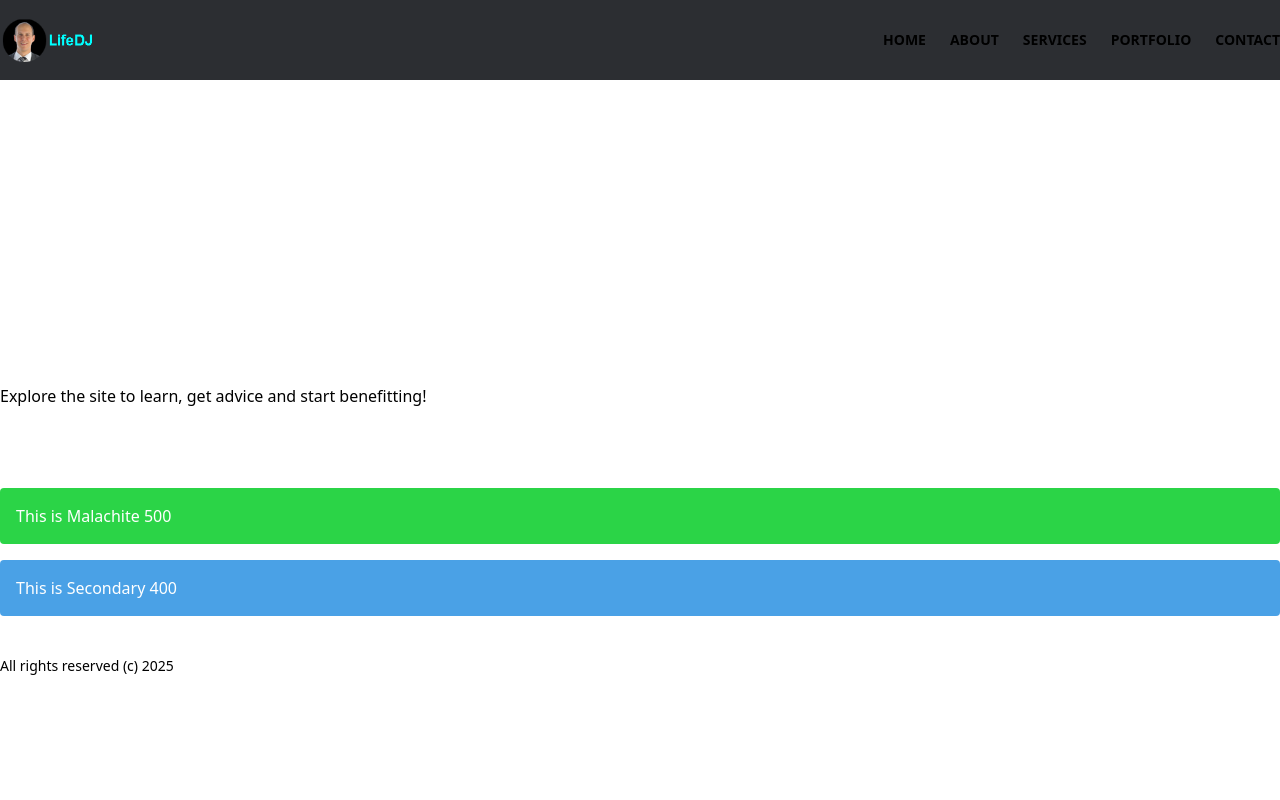
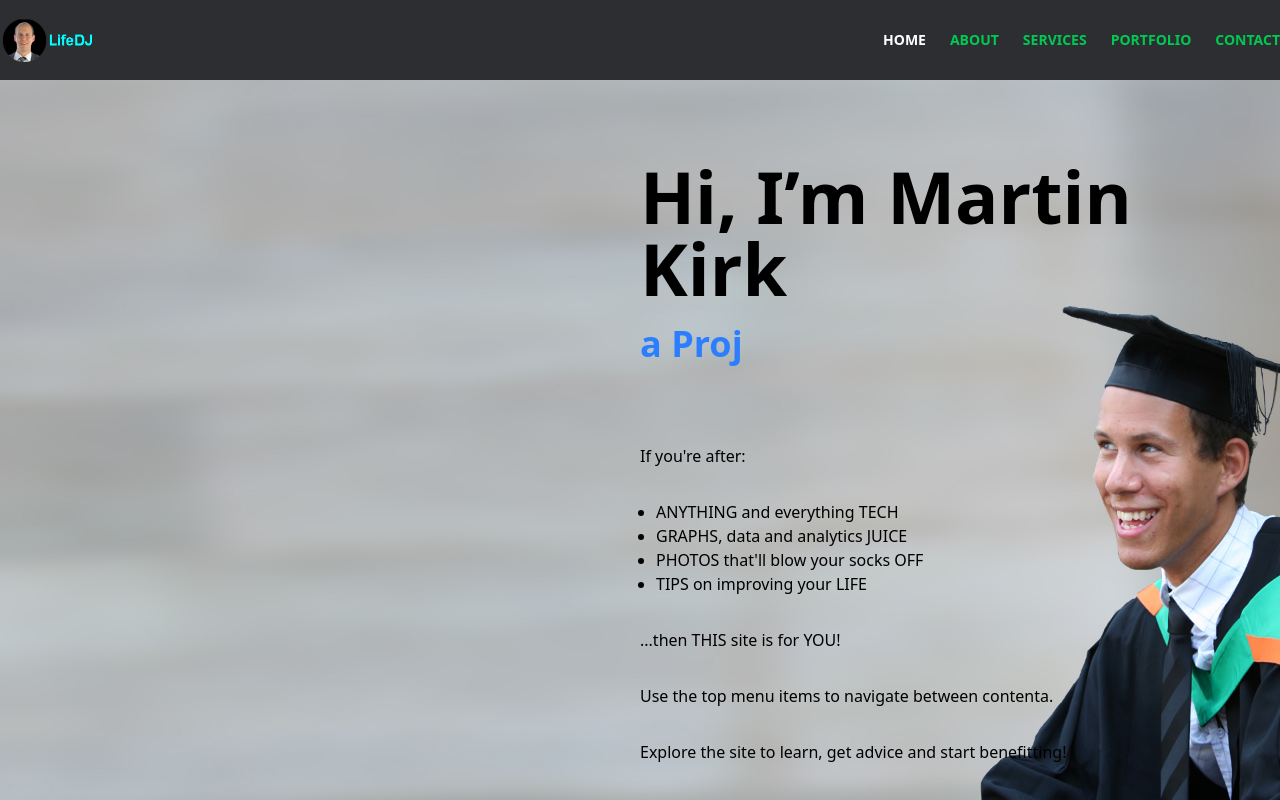
Before and after one commit to DjKirkovic/ldj, a React (Vite) app: page / in a window 1280 px wide. Shown: the top 800 px of the page. Built offline with nearby package versions, Linux system fonts and the light colour scheme.

Commit message:
Major design & contents overhaul

```diff
--- a/src/App.jsx
+++ b/src/App.jsx
@@ -3,13 +3,12 @@ import ContactMe from "./components/ContactMe";
 import Features from "./components/Features";
 import Hero from "./components/Hero";
 import Portfolio from "./components/Portfolio";
-import CustColours from "./components/ui/CustColours";
+import './index.css'
 
 function App() {
   return (
     <div className="relative bg-primaryColour text-lightText">
       <Hero />
-       <CustColours />
     </div>
   );
 }
--- a/src/components/AboutMe.jsx
+++ b/src/components/AboutMe.jsx
@@ -14,7 +14,7 @@ const AboutMe = () => {
           <img
             src={AboutMeImg}
             alt="aboutMeImage"
-            className="h-300 group-hover:scale-110 duration-200 rounded-md"
+            className="h-full group-hover:scale-210 duration-500 rounded-md"
           />
         </div>
       </div>
--- a/src/components/Header.jsx
+++ b/src/components/Header.jsx
@@ -2,7 +2,6 @@ import { Link } from "react-router-dom";
 import logo from "../assets/logo.png";
 import Button from "./ui/Button";
 import { useLocation } from "react-router-dom";
-import CustColours from "./ui/CustColours";
 
 const Header = () => {
   const location = useLocation();
@@ -29,8 +28,8 @@ const Header = () => {
             <Link key={link} to={link}>
               <p
                 className={`${
-                  pathname === link ? "text-designColor" : "text-lightText"
-                } text-sm uppercase font-semibold hover:text-designColour cursor-pointer duration-300 `}
+                  pathname === link ? "text-white" : "text-green-500" //"text-designColor" : "text-lightText"
+                } text-sm uppercase font-semibold hover:text-blue-500 cursor-pointer duration-300 `}
               >
                 {title}
               </p>
--- a/src/components/Hero.jsx
+++ b/src/components/Hero.jsx
@@ -5,20 +5,27 @@ import Button from "./ui/Button";
 
 const Hero = () => {
   const words = [
-    "Life Coach",
-    "Photographer",
     "Specialist in IT",
     "Project Manager",
+    "Photographer",
+    "Life Coach",
   ];
 
+  const BG = '../banner.jpg';
+
   return (
-    <div className="w-full bg-hero-image bg-cover">
-      <Container className="py-20">
-        <div className="w-1/2 flex flex-col gap-y-5">
-          <h2 className="text-7xl font-bold text-white">
-            Hi, I’m <span className="text-designColour">Martin Kirk</span>
+    <div className="w-full h-200 bg-hero-image bg-cover">
+      {/* Background image */}
+        <div
+          className="absolute inset-0 bg-no-repeat bg-cover bg-center z-0"
+          style={{ backgroundImage: `url(${BG})` }}
+        ></div>
+      <Container className="absolute py-20 pl-160 z-5">
+        <div className="w-full flex flex-col gap-y-5">
+          <h2 className="text-7xl font-bold text-black">
+            Hi, I’m <span className="text-black">Martin Kirk</span>
           </h2>
-          <h2 className="text-4xl font-bold text-white">
+          <h2 className="text-4xl font-bold text-blue-500">
             a{" "}
             <Typewriter
               words={words}
@@ -30,9 +37,32 @@ const Hero = () => {
               delaySpeed={1000}
             />
           </h2>
-          <p className="text-base text-lightText pr-32 font-medium">
-            Explore the site to learn, get advice and start benefitting!
-          </p>
+          <div className="text-base text-lightText pt-15 pr-32 font-medium">
+          <p class="mb-8">If you're after:</p>
+            <ul class="list-disc mb-8 ml-4">
+              <li>
+                ANYTHING and everything TECH
+              </li>
+              <li>
+                GRAPHS, data and analytics JUICE
+              </li>
+              <li>
+                PHOTOS that'll blow your socks OFF
+              </li>
+              <li>
+                TIPS on improving your LIFE
+              </li>
+              </ul>
+            <p class="mb-8">
+              ...then THIS site is for YOU!
+            </p>
+            <p class="mb-8">
+              Use the top menu items to navigate between contenta.
+            </p>
+            <p>
+              Explore the site to learn, get advice and start benefitting!
+            </p>
+          </div>
         </div>
       </Container>
     </div>
--- a/src/index.css
+++ b/src/index.css
@@ -31,17 +31,6 @@
 --color-test: "linear-gradient(145deg, #1e2024, #23272b)";
 }
 
-@layer components {
-  .iconstyle {
-    @apply text-lg;
-  }
-  .portfolioIconStyle {
-    @apply bg-stone-800 w-10 h-10 inline-flex text-white text-base justify-center items-center rounded-md hover:text-white duration-500 hover:-translate-y-2 hover:bg-black shadow-md shadow-gray-200/10 hover:shadow-white/10;
-  }
-  .inputStyle {
-    @apply flex-1 rounded-md bg-black text-white px-6 py-2  outline-none border border-lightText placeholder:text-gray-500 focus-within:border-white duration-300;
-  }
-}
 
 
     /* extend: {
```
Also changed, not shown: public/banner.jpg, 1 other file (tests, documents, lock files or other folders).
